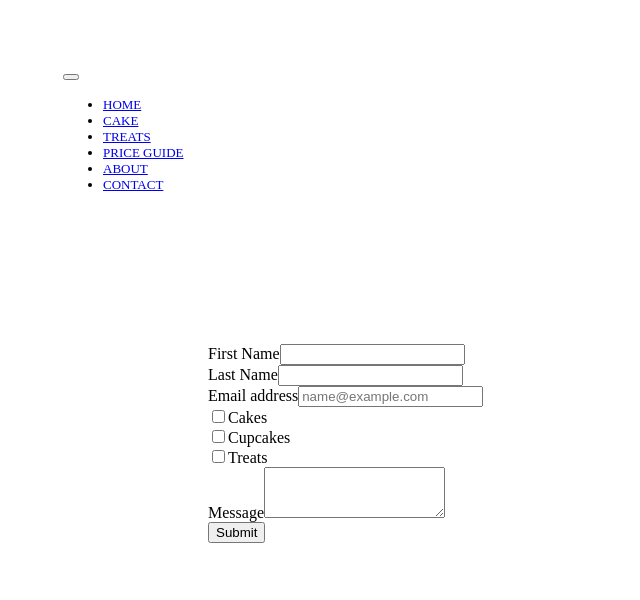
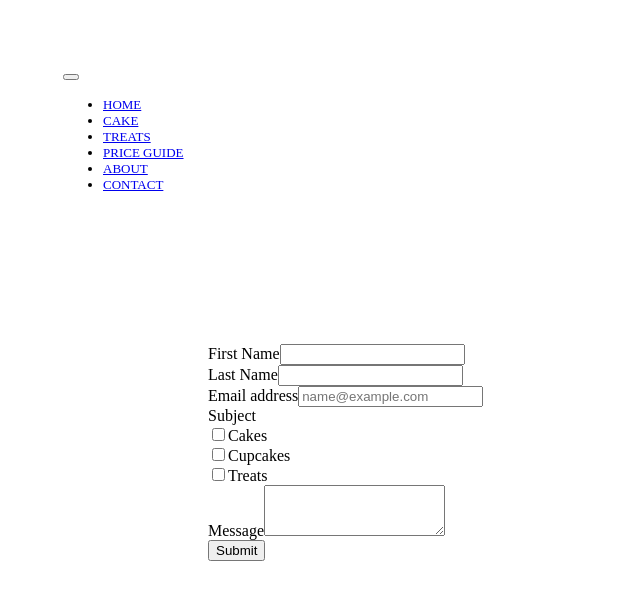
Before and after one commit to tlchambers/the-cake-shop, a React (Create React App) app: page /contact in a window 1280 px wide. Shown: the top 600 px of the page, without its empty margins (0-640 px from the left). Built offline with nearby package versions, Linux system fonts and the light colour scheme; the HTML template or start-up script is replaced by a standard one.

Commit message:
Added subject on contact form

```diff
--- a/src/pages/Contact.js
+++ b/src/pages/Contact.js
@@ -17,63 +17,6 @@ function Contact() {
 
   return (
     <>
-      {/* <div className="form-container">
-        <div className="info-container">
-        </div>
-        <div>
-        <form className="form-section" onSubmit={handleSubmit}>
-        <h1>GET IN TOUCH</h1>
-        <p>
-        I’m delighted that you want to know more! For commission, quotes and collaboration, please get in touch via the
-          form below.
-        </p>
-        <br />
-          <label>
-            First Name
-            <input
-              type="text"
-              value={firstName}
-              onChange={(e) => setFirstName(e.target.value)}
-            />
-          </label>
-          <label>
-            Last Name
-            <input
-              type="text"
-              value={lastName}
-              onChange={(e) => setLastName(e.target.value)}
-            />
-          </label>
-          <label>
-            Email Address
-            <input
-              type="text"
-              value={email}
-              onChange={(e) => setEmail(e.target.value)}
-            />
-          </label>
-          <label>
-            Subject <select value={subject} onChange={(e) => setSubject(e.target.value)} >
-              <option value="Bespoke Stationery">Bespoke Stationery</option>
-              <option value="Hand Painted Candles">Hand Painted Candles</option>
-              <option value="Custom Signage">Custom Signage</option>
-              <option value="Letter From Santa (Seasonal)">Letter From Santa (Seasonal)</option>
-            </select>
-          </label>
-          <br></br>
-          <label>
-            Message
-            <input
-              className="message-container"
-              type="text"
-              value={message}
-              onChange={(e) => setMessage(e.target.value)}
-            />
-          </label>
-          <input type="submit" value="Send Enquiry" />
-        </form>
-        </div>
-        </div> */}
       <div className="form-container">
         <Form onSubmit={handleSubmit}>
           <div class="row g-3">
@@ -115,6 +58,9 @@ function Contact() {
               onChange={(e) => setEmail(e.target.value)}
             />
           </div>
+          <label for="exampleFormControlInput1" class="form-label">
+              Subject
+            </label>
           <Form.Check
             type="switch"
             id="custom-switch"
```
